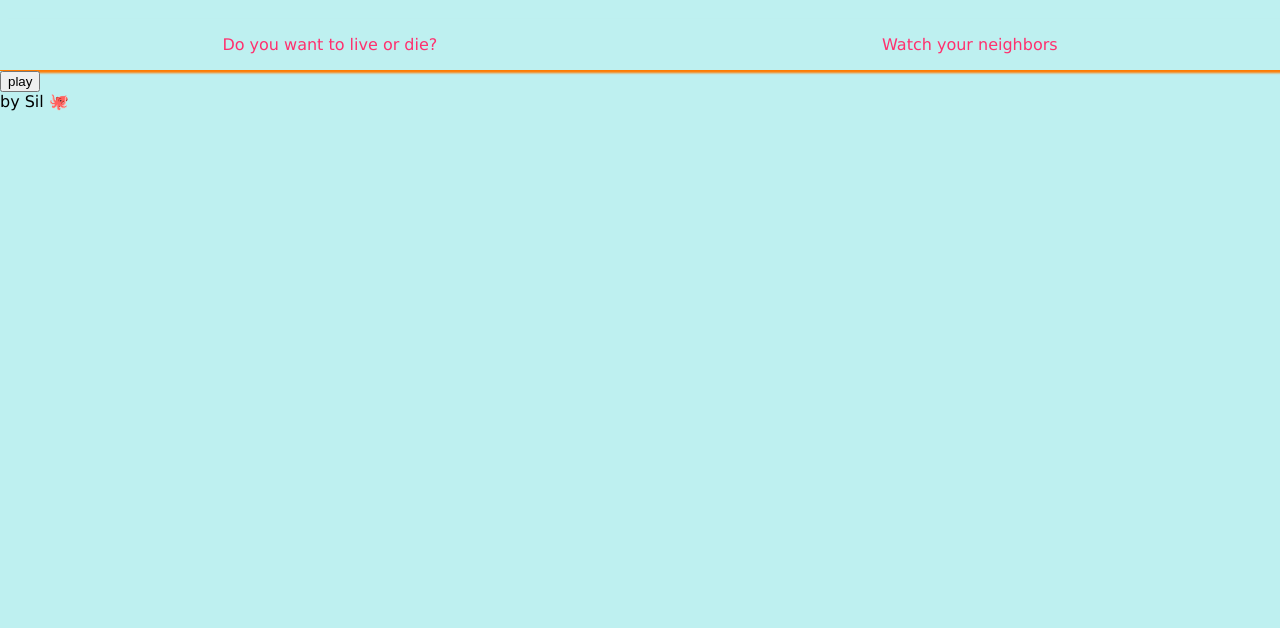
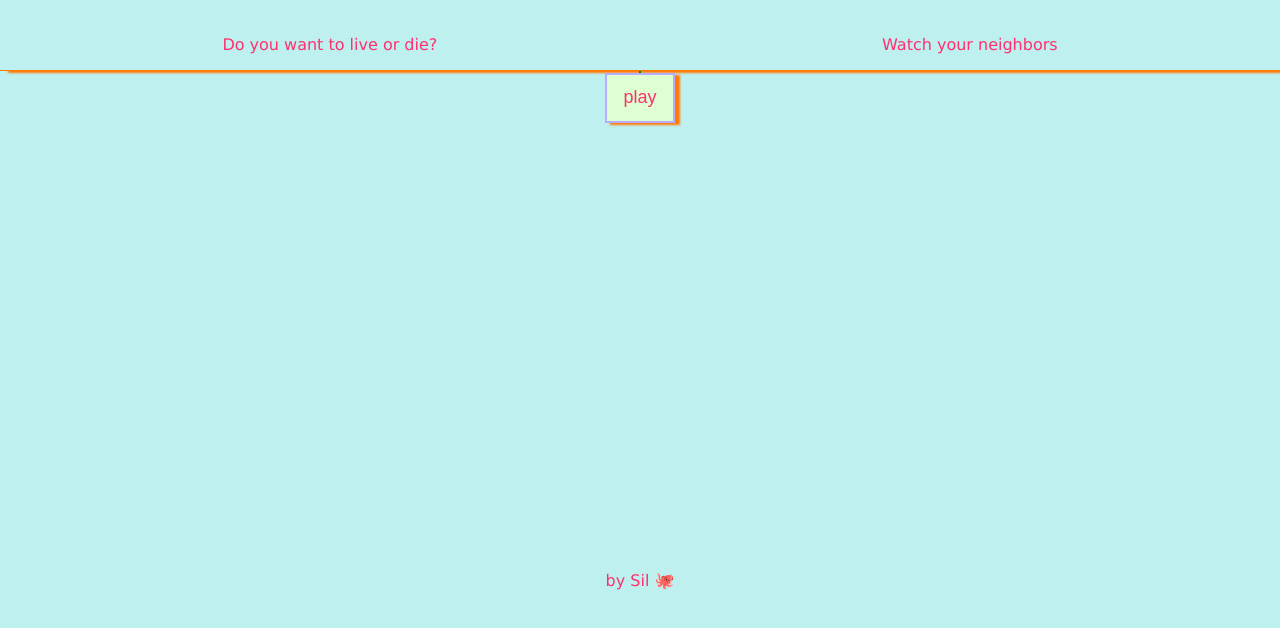
Before and after one commit to lallunavermella/202201-W2CHWE-silvia-martinez, a website: page index.html in a window 1280 px wide. Shown: the part 62-690 px from the top of the page. Drawn offline with nearby package versions, Linux system fonts and the light colour scheme; files that its build step writes are made by us from their sources.

Commit message:
added footer in html and the style in style.scss

```diff
--- a/index.html
+++ b/index.html
@@ -24,6 +24,8 @@
       <section class="grid-game"></section>
       <button class="button--play-game">play</button>
     </main>
-    <footer>by Sil &#128025</footer>
+
+    <footer class="footer">
+      by Sil &#128025</footer>
   </body>
 </html>
--- a/scss/style.scss
+++ b/scss/style.scss
@@ -26,3 +26,28 @@ body {
     align-items: center;
   }
 }
+.main {
+  display: flex;
+  flex-direction: column;
+  align-items: center;
+  height: 500px;
+  .grid-game {
+    border: 1px solid green;
+  }
+  .button--play-game {
+    border: 2px solid $color_violet;
+    background-color: $color_green;
+    width: 70px;
+    height: 50px;
+    color: $color_pink;
+    box-shadow: 5px 2px 2px $color_orange;
+    font-size: 18px;
+  }
+}
+
+.footer {
+  display: flex;
+  flex-direction: row;
+  justify-content: center;
+  color: $color_pink;
+}
```
